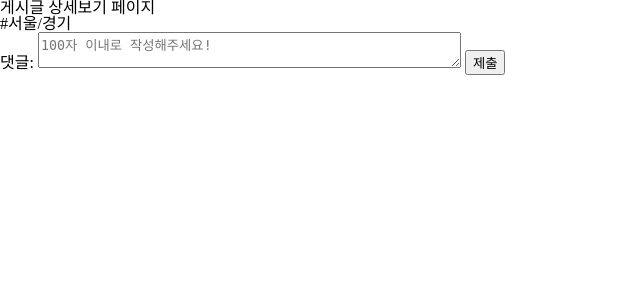
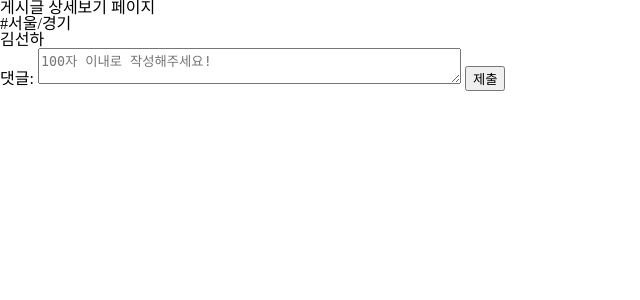
Before and after one commit to yoonion/tour-look-project, a Flask app: page /post/1 in a window 1280 px wide. Shown: the top 300 px of the page, without its empty margins (0-640 px from the left). Run offline with Flask 3, Linux system fonts and the light colour scheme.

Commit message:
연습용 커밋 ㅇㅇㅇㅇㅇㅇㅇ

```diff
--- a/templates/index.html
+++ b/templates/index.html
@@ -35,6 +35,7 @@
           <option value="">4</option>
           <option value="">5</option>
           <option value="">6</option>
+          <p>이제 안무서워요 ㅎㅎ</p>
         </select>
         <input type="submit" value="Submit" />
       </form>
--- a/templates/login.html
+++ b/templates/login.html
@@ -22,6 +22,6 @@
       <button type="submit">로그인</button>
     </form>
     <p>회원가입을 하지 않으셨다면 ?</p>
-    <a href="#">회원가입</a>
+    <a href="#">회원가입 빨리해</a>
   </body>
 </html>
--- a/templates/post_detail.html
+++ b/templates/post_detail.html
@@ -11,7 +11,7 @@
     <div class="detail-container">
       <h2 class="detail-title"></h2>
       <p class="detail-local">#서울/경기</p>
-      <p class="detail-user"></p>
+      <p class="detail-user">김선하</p>
       <p class="detail-main"></p>
     </div>
     <form action="#">
```
